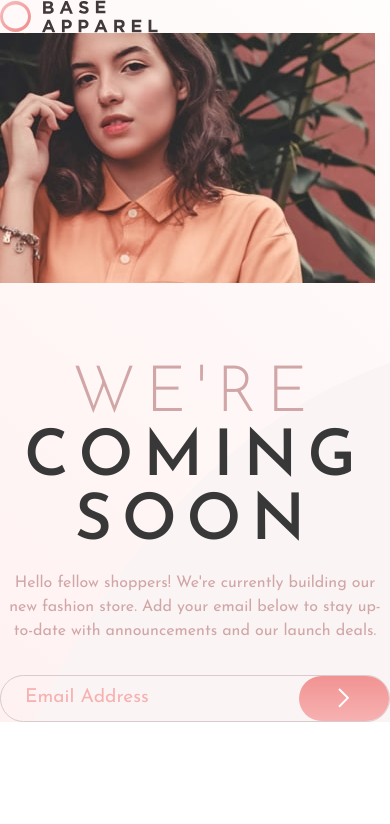
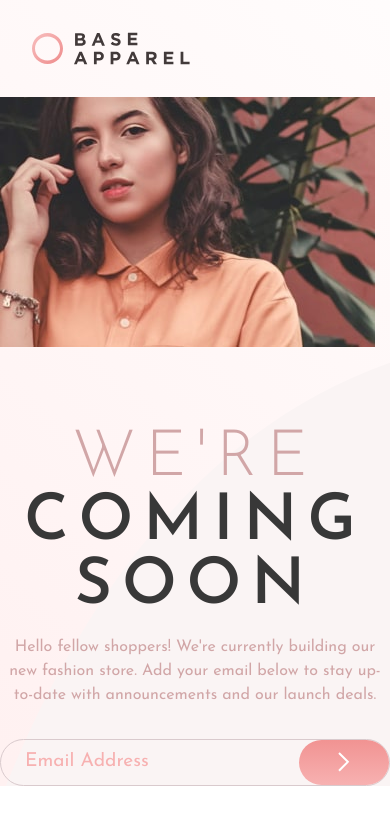
Before and after one commit to ZTanvir/fem-base-apparel-coming-soon-page, a React (Vite) app: page / in a window 390 px wide. Shown: the top 824 px of the page. Built offline with nearby package versions, Linux system fonts and the light colour scheme.

Commit message:
Add padding in the logo section for mobile screen

```diff
--- a/src/Component/Logo.jsx
+++ b/src/Component/Logo.jsx
@@ -1,11 +1,15 @@
 import LogoImg from "../assets/images/logo.svg";
+import logoSectionStyle from "../assets/Styles/logoSection.module.css";
+
 const Logo = () => {
   return (
-    <img
-      className="logo-img"
-      src={LogoImg}
-      alt="A logo which is looks like a pink ring and name is BASE APPAREL"
-    />
+    <div className={logoSectionStyle.logoSection}>
+      <img
+        className="logo-img"
+        src={LogoImg}
+        alt="A logo which is looks like a pink ring and name is BASE APPAREL"
+      />
+    </div>
   );
 };
 export default Logo;
--- /dev/null
+++ b/src/assets/Styles/logoSection.module.css
@@ -0,0 +1,3 @@
+.logoSection{
+    padding: 2rem;
+}
```
Also changed, not shown: 1 other file (tests, documents, lock files or other folders).
